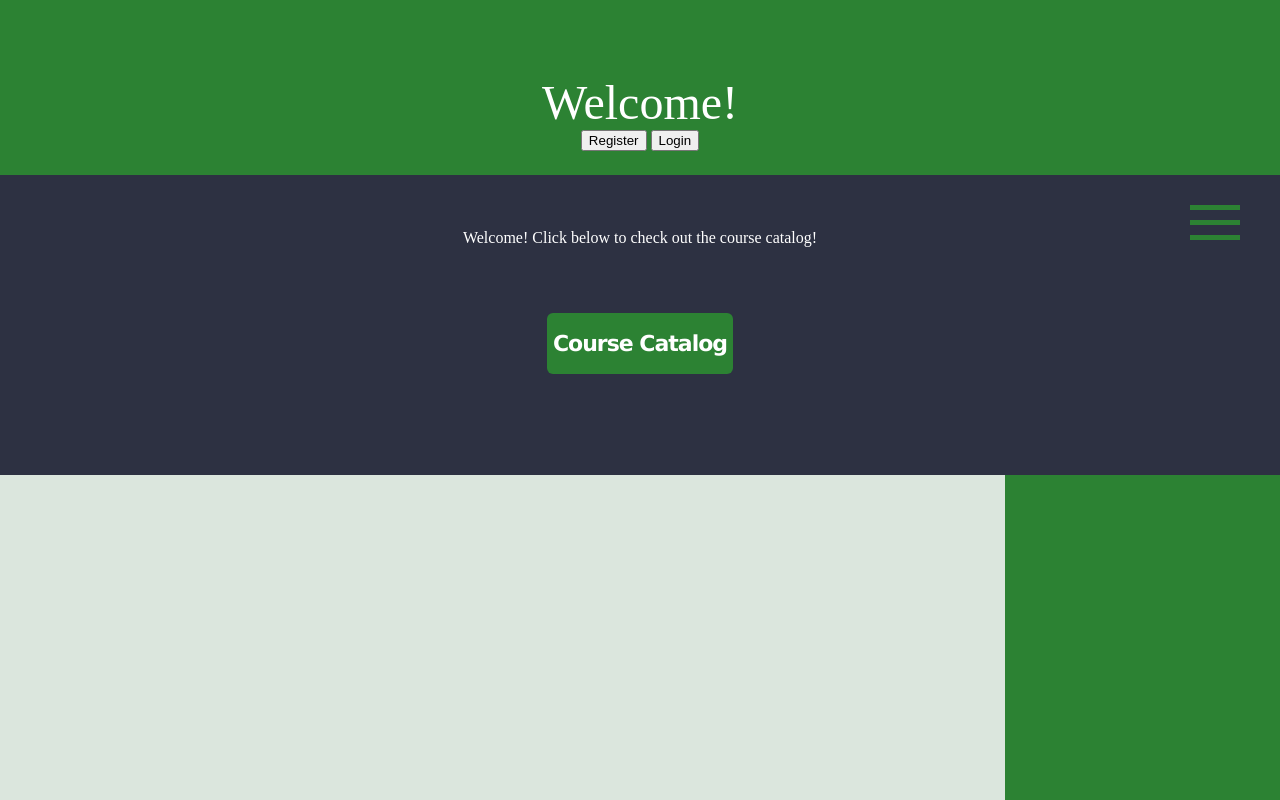
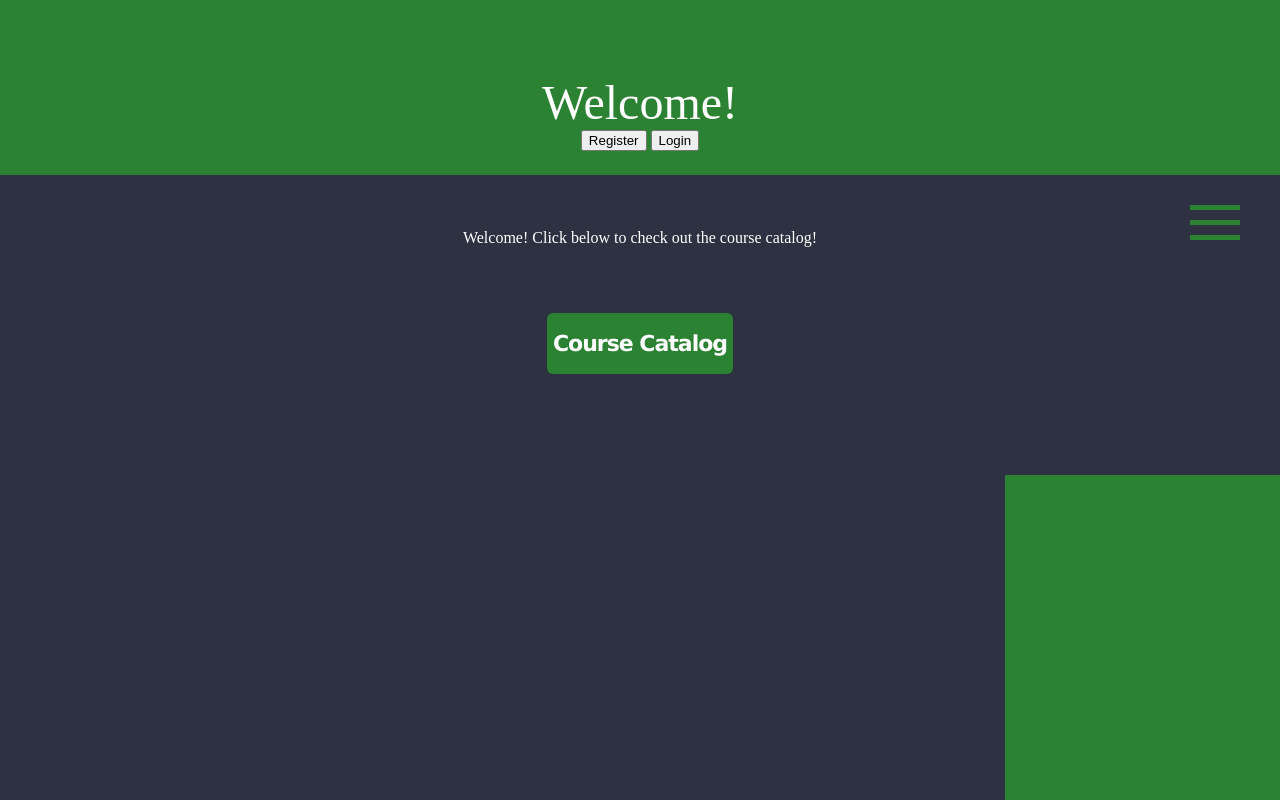
Before and after one commit to mabbasi09/Senior-Project, a Node server app: template views/main.handlebars in a window 1280 px wide. Run offline with Node 20, Linux system fonts and the light colour scheme; the template is opened without the code that fills it, so the values that code supplies are empty; some libraries are stand-ins or nearby versions.

Commit message:
Update layout.handlebars

```diff
--- a/views/layouts/layout.handlebars
+++ b/views/layouts/layout.handlebars
@@ -9,7 +9,7 @@
         /*@import "compass/css3";*/
 
         body {
-          background: #dbe6dd;
+          background: #2D3142;
           text-align: center;
           -webkit-transform: translateZ(0);
         }
```
